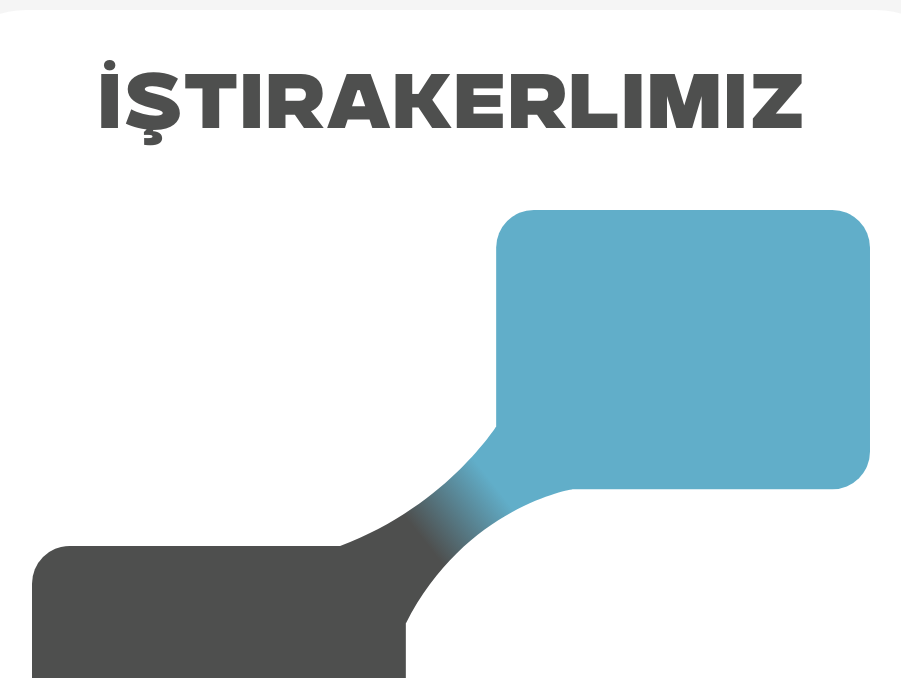
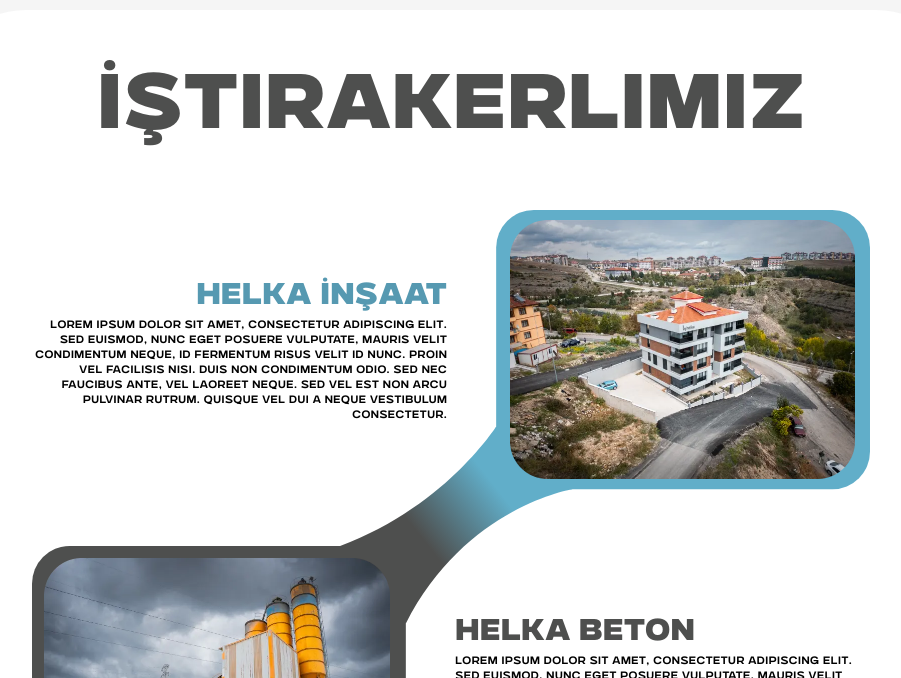
Before and after one commit to Zakerous76/helka-react, a React (Vite) app: page / in a window 1280 px wide. Shown: the part 3342-4020 px from the top of the page, without its empty margins (189-1090 px from the left). Built offline with nearby package versions, Linux system fonts and the light colour scheme.

Commit message:
IsitraklerSection: Done (Not responsive)

```diff
--- a/src/components/IstiraklerSection.jsx
+++ b/src/components/IstiraklerSection.jsx
@@ -5,34 +5,44 @@
 const IstiraklerSection = () => {
   return (
     <div className="istirakler-section">
-      <div className="white-bg bg-white rounded-[90px] min-h-72 px-24 mx-32 shadow-xl flex flex-col justify-center items-center relative">
-        <div className="title font-gunterz font-bold text-7xl text-helkaDarkBrown p-16">
-          <h1>İştirakerlimiz</h1>
-        </div>
-        <div className="background-grid">
+      <div className="white-bg bg-white rounded-[90px] min-h-72 px-24 mx-32 shadow-xl flex flex-col justify-center items-center mb-40">
+        <div className="background-grid relative pb-16">
+          <h1 className="title font-gunterz font-bold text-7xl text-helkaDarkBrown p-16 relative">
+            İştirakerlimiz
+          </h1>
           <img src={istiraklerSectionContainers} alt="" />
-        </div>
-        <div className="texts-images flex flex-col">
-          {/* a dynamic way to fetch texts
-        the tile and the body must have different transition*/}
+          <div className="texts-images flex flex-col absolute top-[200px]">
             {istirakler.map((istirak, index) => (
               <div
                 key={index}
-              className={`font-gunterz transition-all duration-300 ease-in-out flex gap-2   items-center mb-[30px] ${
+                className={`font-gunterz transition-all duration-300 ease-in-out flex gap-2 items-center mb-[50px] ${
                   index % 2 === 1 ? "flex-row-reverse" : "flex-row text-right"
                 }`}
               >
                 <div className="texts w-1/2">
-                <h2 className={`text-${istirak.title_color}`}>
+                  <h2
+                    className={`text-${istirak.title_color} font-bold text-[28px]`}
+                  >
                     {istirak.title}
                   </h2>
-                <p>{istirak.description}</p>
+                  <p className="font-regular text-[10px]">
+                    {istirak.description}
+                  </p>
                 </div>
                 <div className="image w-1/2">
-                <img src={istirak.image} alt={`${istirak.title} Image`} />
+                  <img
+                    src={istirak.image}
+                    alt={`${istirak.title} Image`}
+                    className={`max-w-[408px] ${
+                      index % 2 === 1
+                        ? "pr-[50px] pl-[12px] pb-[15px] pt-[19px]"
+                        : "pl-[55px] pr-[8px] pb-[10px] pt-[10px]"
+                    }  `}
+                  />
                 </div>
               </div>
             ))}
+          </div>
         </div>
       </div>
     </div>
```
Lines whose indentation alone changed are shown as unchanged.
